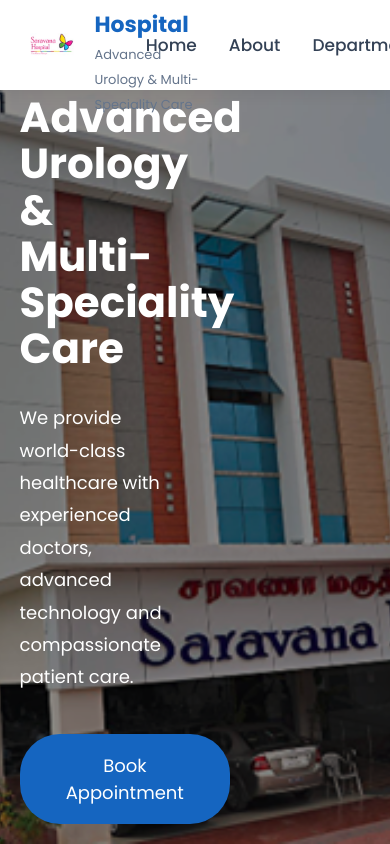
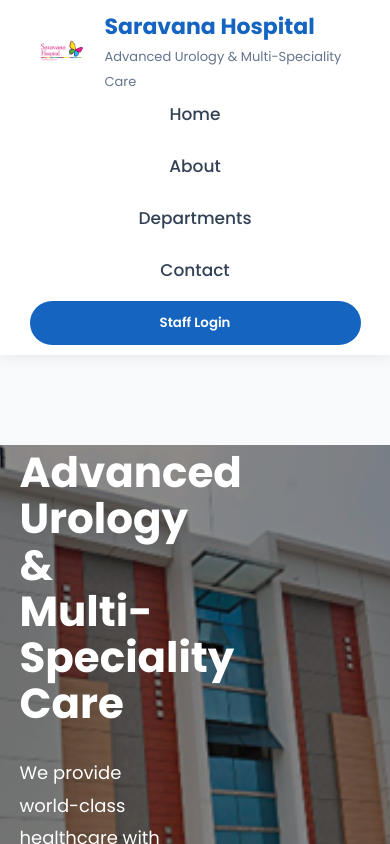
Before and after one commit to Mohammedaraafath/careflow-ui, an Angular app: page / in a window 390 px wide. Shown: the top 844 px of the page. Built offline with nearby package versions, Linux system fonts and the light colour scheme.

Commit message:
home page

```diff
--- a/src/app/layout/navbar/navbar.component.css
+++ b/src/app/layout/navbar/navbar.component.css
@@ -69,3 +69,33 @@
     font-weight:600;
     cursor:pointer;
 }
+
+@media (max-width: 768px) {
+  .container {
+    flex-direction: column;
+    align-items: center;
+    height: auto;
+    padding: 10px;
+  }
+
+  .nav-links {
+    display: flex;
+    flex-direction: column;
+    align-items: center;
+    gap: 10px;
+    width: 100%;
+  }
+
+  .nav-links a {
+    padding: 8px;
+  }
+
+  .login-btn {
+    width: 100%;
+  }
+
+  .navbar {
+    position: relative;
+    height: auto;
+  }
+}
--- a/src/app/layout/navbar/navbar.component.html
+++ b/src/app/layout/navbar/navbar.component.html
@@ -12,7 +12,7 @@
 
     </div>
 
-    <nav>
+    <nav class="nav-links">
 
 
       <a href="#home">Home</a>
```
